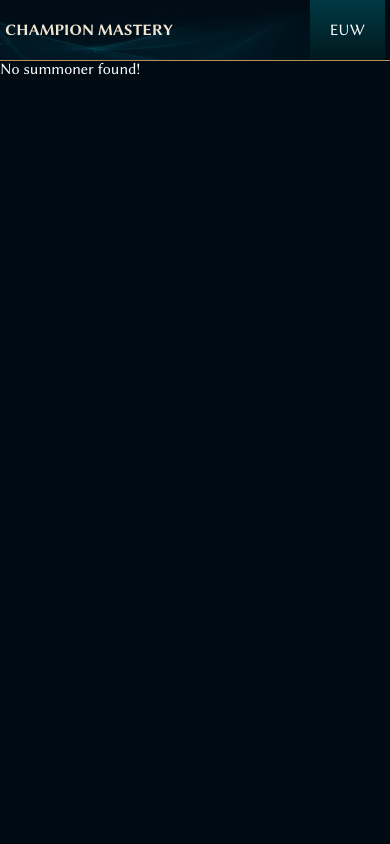
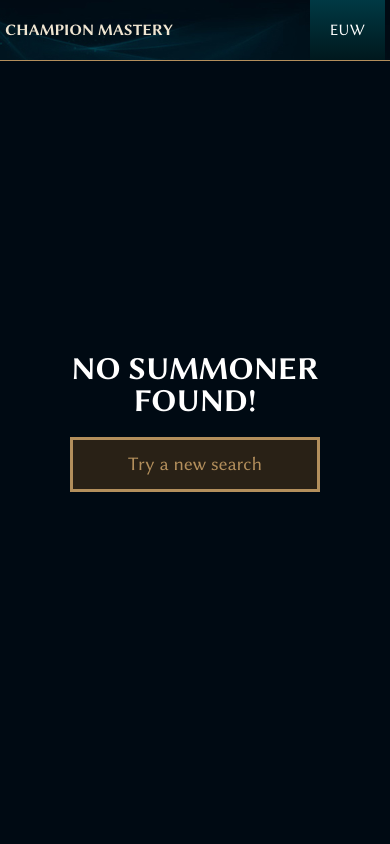
Before and after one commit to Fox042/LeagueChampionMastery, a PHP site: page /summonerPage.php in a window 390 px wide. Run offline with PHP 8.4, Linux system fonts and the light colour scheme.

Commit message:
Adding and tweaking
* Tweaked pagination alignment on mobile
* Added "not found" and "not enough data" pages
* No longer adds useless champion points to the session
* No longer tries to set the user header image when there isn't an image
to set!

```diff
--- a/content/css/style.css
+++ b/content/css/style.css
@@ -23,17 +23,13 @@ box-sizing: padding-box;
 /* link styling */
 a
 {
-    color: #1976D2;
+    color: #B38F5C;
     text-decoration: none;
 }
 
 a:visited{}
 
-a:hover, #faq_section label:hover
-{
-    color: #3F51B5;
-    text-decoration: underline;
-}
+a:hover{}
 
 a:active{}
 
@@ -258,6 +254,8 @@ body
     max-width: 2000px;
     margin: 0 auto;
     background: #000A13;
+    overflow: hidden;
+    position: relative;
 }
 
 /* header contains a background splash of the user's champion with the highest mastery
@@ -451,7 +449,64 @@ h2
     display: none;
 }
 
+/* error text container for centering */
+.errorText
+{
+    text-align: center;
+    height: 200px;
+    width: 250px;
+    top: 0; right: 0; bottom: 0; left: 0;
+    margin: auto;
+    position: absolute;
+}
 
+.noDataText
+{
+    width: 300px;
+    top: 180px;
+}
+
+
+.errorText h1
+{
+    text-transform: uppercase;
+}
+
+/* the "try again" button */
+.errorText a
+{
+    display: block;
+    margin-top: 20px;
+    border: 3px solid #B38F5C;
+    padding: 15px;
+    background: #292116;
+    font-size: 1.2em;
+}
+
+.errorText a:hover
+{
+    border-image: linear-gradient(to top, #B38F5C, #EAD5B6) 1 stretch;
+    background: #392e1f;
+    color: #FFFFFF;
+}
+
+.errorText a:active
+{
+    border: 3px solid #856a44;
+    background: #1c170f;
+    color: #856a44;
+}
+
+/* pagination centered on mobile */
+.pagination
+{
+    text-align: center;
+}
+
+.pagination li
+{
+    display: inline-block;
+}
 
 /************ BREAKPOINTS START HERE ************/
 
@@ -506,6 +561,12 @@ h2
     .levelCell, .pointsCell, .chestCell, #championTable th:not(:nth-child(1))
     {
         text-align: center;
+    }
+
+    /* pagination aligned left on all other devices */
+    .pagination li
+    {
+        float: left;
     }
 }
 
--- /dev/null
+++ b/content/includes/noData.php
@@ -0,0 +1,4 @@
+<div class="errorText noDataText">
+    <h1>Not enough data to display.</h1>
+    <a href="index.php">Try a new search</a>
+</div>
--- a/content/includes/noSummoner.php
+++ b/content/includes/noSummoner.php
@@ -1 +1,6 @@
-<div class="container">No summoner found!</div>
+<div class="container">
+    <div class="errorText">
+        <h1>No summoner found!</h1>
+        <a href="index.php">Try a new search</a>
+    </div>
+</div>
--- a/content/includes/summonerPage.php
+++ b/content/includes/summonerPage.php
@@ -3,7 +3,7 @@
     <div class="main_content">
 
         <!-- The background image for the header will be one of the user's top three champions, randomly selected -->
-        <div id="userHeader" style="background-image: linear-gradient( rgba(0, 0, 0, 0.25), rgba(0, 0, 0, 0.25) ), url('content/assets/splash/<?php echo $_SESSION['champMasteryArray'][rand(0, 2)]['championKey']; ?>_0.jpg')"></div>
+        <div id="userHeader"<?php if ($_SESSION['champMasteryArray'][2]['championKey'] != null) : ?>style="background-image: linear-gradient( rgba(0, 0, 0, 0.25), rgba(0, 0, 0, 0.25) ), url('content/assets/splash/<?php echo $_SESSION['champMasteryArray'][rand(0, 2)]['championKey']; ?>_0.jpg')" <?php endif; ?>></div>
 
         <!-- display the avatar, username, and level of the summoner -->
         <div id="userName_c">
@@ -15,7 +15,7 @@
         <?php if (count($_SESSION['champMasteryArray']) < 3) : ?>
 
         <!-- if there are no top 3 champions available, then it's a safe bet there isn't enough data -->
-        Not enough variables. Not nearly enough variables.
+        <?php include('content/includes/noData.php'); ?>
 
         <?php else : ?>
 
--- a/content/js/pagination.css
+++ b/content/js/pagination.css
@@ -25,7 +25,6 @@ ul.simple-pagination {
 	list-style: none;
 	padding: 0;
 	margin: 0;
-	float: left;
 }
 span.ellipse.clickable {
 	cursor: pointer;
--- a/data/summonerPage.php
+++ b/data/summonerPage.php
@@ -102,6 +102,8 @@
 
                 $_SESSION['champMasteryArray'][$i]['championLevel'] = $champMastery_data[$i]['championLevel'];
 
+                // prevent styling the points for more than the top 3 - not to take up extraneous space in the session
+                if ($i < 3){
                     // styling the champion mastery points to show up as (e.g.) 12.3k, rather than the full number
                     $preChampPoints = $champMastery_data[$i]['championPoints'];
 
@@ -113,6 +115,9 @@
 
                         $championPoints = $preChampPoints;
 
+                    }
+                } else {
+                    $championPoints = null;
                 }
 
                 $_SESSION['champMasteryArray'][$i]['championPoints'] = $championPoints;
```
Lines whose indentation alone changed are shown as unchanged.
